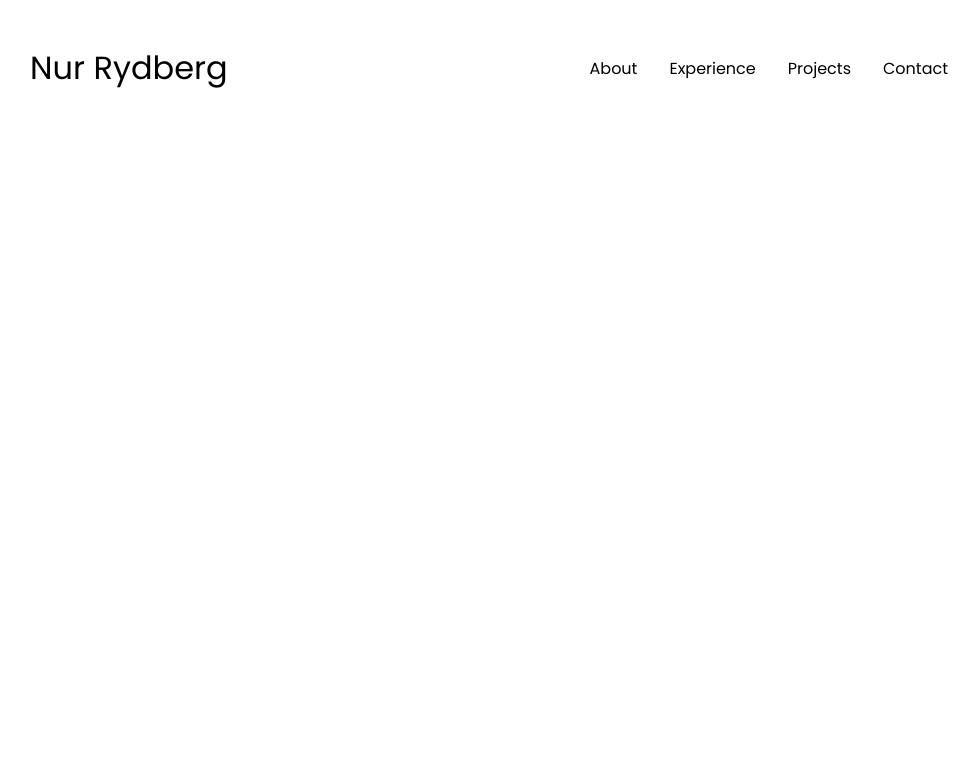
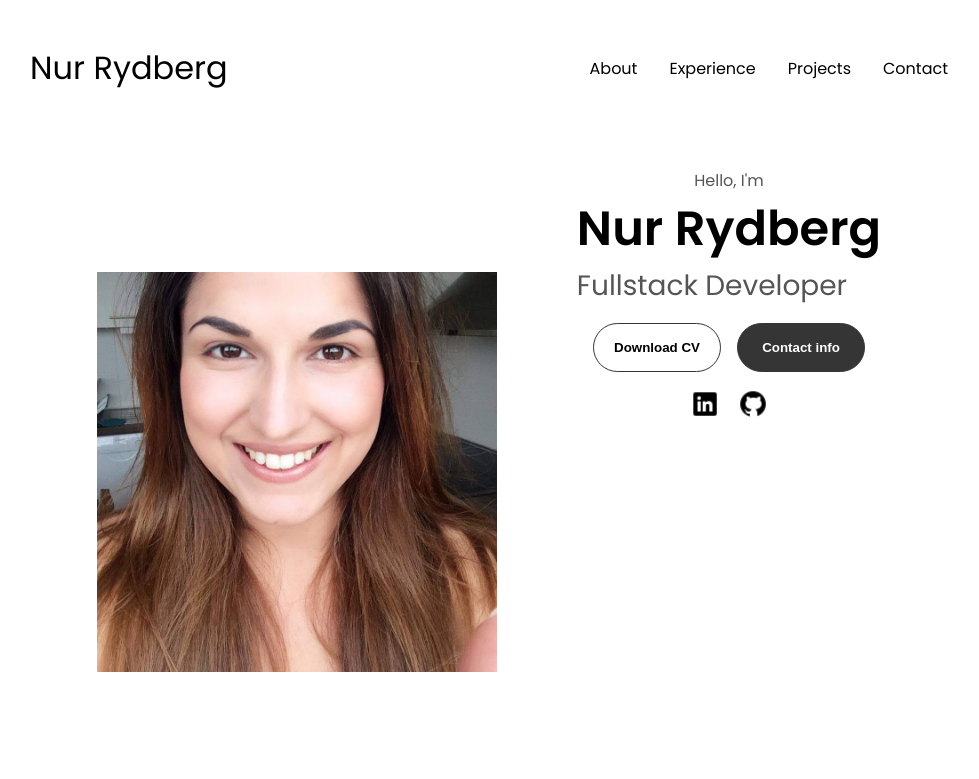
Before and after one commit to NurRydberg/first-portfolio, a plain HTML site: page index.html in a window 1280 px wide. Shown: the whole page, without its empty margins (151-1130 px from the left). Drawn offline with Linux system fonts and the light colour scheme.

Commit message:
design utvecklad

```diff
--- a/index.html
+++ b/index.html
@@ -35,6 +35,25 @@
             </div>
         </div>
     </nav>
+    <section id="profile">
+        <div class="section__pic-container">
+            <img src="./assets/profile-pic.jpg" alt="Nur Rydberg profilbild">
+        </div>
+        <div class="sections__text">
+            <p class="section__text__p1">Hello, I'm</p>
+            <h1 class="title">Nur Rydberg</h1>
+            <p class="section__text__p2">Fullstack Developer</p>
+            <div class="btn-container">
+                <button class="btn btn-color-2" onclick="window.open('./assets/resume.pdf.pdf')">Download CV</button>
+                <button class="btn btn-color-1" onclick="location.href='#contact'">Contact info</button>
+            </div>
+            <div id="socials-container">
+                <img src="./assets/linkedin.png" alt="My LinkedIn Profile" class="icon" onclick="location.href='https://www.linkedin.com/in/nur-rydberg/'">
+                <img src="./assets/github.png" alt="My GitHub Profile" class="icon" onclick="location.href='https://www.github.com/NurRydberg'">
+
+            </div>
+        </div>
+    </section>
     <script src="script.js"></script>
 </body>
 </html>
--- a/style.css
+++ b/style.css
@@ -137,3 +137,118 @@ a:hover {
 .hamburger-icon span:first-child {
     transform: none;
 }
+
+/* section */
+
+section {
+    padding-top: 4vh;
+    height: 96vh;
+    margin: 0 10rem;
+    box-sizing: border-box;
+    min-height: fit-content;
+}
+
+.section-container {
+    display: flex;
+}
+
+/* profile section */
+
+#profile {
+    display: flex;
+    justify-content: center;
+    gap: 5rem;
+    height: 80vh;
+
+}
+
+.section__pic-container {
+    display: flex;
+    height: 400px;
+    width: 400px;
+    margin: auto 0;
+}
+
+.section__text {
+    align-self: center;
+    text-align: center;
+}
+
+.section__text p {
+    font-weight: 600;
+}
+
+.section__text__p1 {
+    text-align: center;
+}
+.section__text__p2 {
+    font-size: 1.75rem;
+    margin-bottom: 1rem;
+}
+
+.title {
+    font-size: 3rem;
+    text-align: center;
+}
+
+#socials-container {
+    display: flex;
+    justify-content: center;
+    margin-top: 1rem;
+    gap: 1rem;
+}
+
+/*icons*/
+
+.icon {
+    cursor: pointer;
+    height: 2rem;
+}
+
+/* buttons */
+
+.btn-container {
+    display: flex;
+    justify-content: center;
+    gap: 1rem;
+}
+
+.btn {
+    font-weight: 600;
+    transition: all 300ms ease;
+    padding: 1rem;
+    width: 8rem;
+    border-radius: 2rem;
+}
+
+.btn-color-1,
+.btn-color-2 {
+    border: rgb(53, 53, 53) 0.1rem solid;
+}
+
+.btn-color-1:hover,
+.btn-color-2:hover {
+    cursor: pointer;
+}
+
+.btn-color-1,
+.btn-color-2:hover {
+    background: rgb(53, 53, 53);
+    color: white;
+}
+
+.btn-color-1:hover {
+    background-color: rgb(0, 0, 0);
+}
+
+.btn-color-2 {
+    background: none
+}
+
+.btn-color-2:hover {
+    border: rgb(255, 255, 255) 0.1rem solid;
+}
+
+.btn-container {
+    gap: 1rem;
+}
```
Also changed, not shown: assets/github.png (added), assets/linkedin.png (added), assets/profile-pic.jpg (added), 1 other file.
